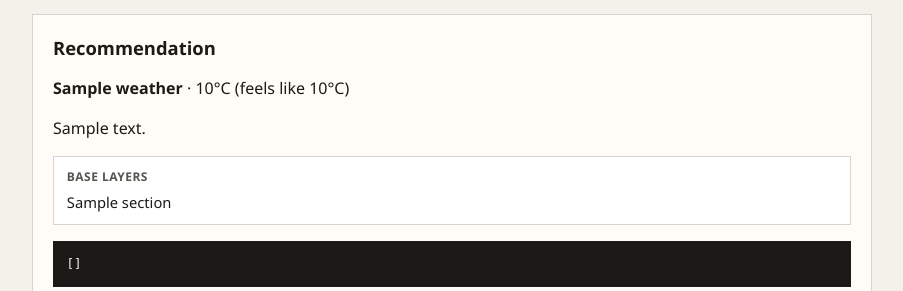
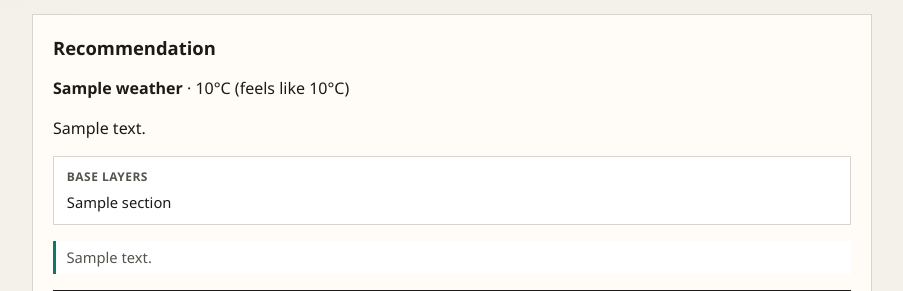
Before and after one commit to sty0331us/AI-Agents-using-MCP, a Python web app: template src/clothes_recommend/host/templates/index.html in a window 1280 px wide. Shown: the part 578-869 px from the top of the page, without its empty margins (188-1091 px from the left). Run offline with Jinja, Linux system fonts and the light colour scheme; the template is opened without the code that fills it: most values are stand-ins (such as "Sample title", 1, 10 or a date in 2020).

Commit message:
Show avoid items and notes in the Host UI.
Surface recommendation caveats as chips and callouts instead of burying them in the raw JSON dump.

Co-authored-by: Cursor <cursoragent@cursor.com>

```diff
--- a/src/clothes_recommend/host/templates/index.html
+++ b/src/clothes_recommend/host/templates/index.html
@@ -121,6 +121,25 @@
       margin-bottom: 0.35rem;
     }
     .chip span { font-size: 0.92rem; line-height: 1.4; }
+    .chip.avoid {
+      border-color: color-mix(in srgb, var(--danger) 35%, var(--line));
+    }
+    .chip.avoid strong { color: var(--danger); }
+    .notes {
+      margin: 1rem 0 0;
+      padding: 0;
+      list-style: none;
+      display: grid;
+      gap: 0.45rem;
+    }
+    .notes li {
+      border-left: 3px solid var(--accent);
+      padding: 0.35rem 0.65rem;
+      color: var(--muted);
+      font-size: 0.92rem;
+      line-height: 1.45;
+      background: #fff;
+    }
     pre {
       margin: 1rem 0 0;
       padding: 0.85rem;
@@ -189,7 +208,22 @@
           </div>
           {% endif %}
         {% endfor %}
+        {% set avoid_items = rec.avoid or [] %}
+        {% if avoid_items %}
+        <div class="chip avoid">
+          <strong>avoid</strong>
+          <span>{{ avoid_items | join(", ") }}</span>
+        </div>
+        {% endif %}
       </div>
+      {% set notes = rec.notes or [] %}
+      {% if notes %}
+      <ul class="notes">
+        {% for note in notes %}
+        <li>{{ note }}</li>
+        {% endfor %}
+      </ul>
+      {% endif %}
       <pre>{{ result | tojson(indent=2) }}</pre>
     </section>
     {% endif %}
```
